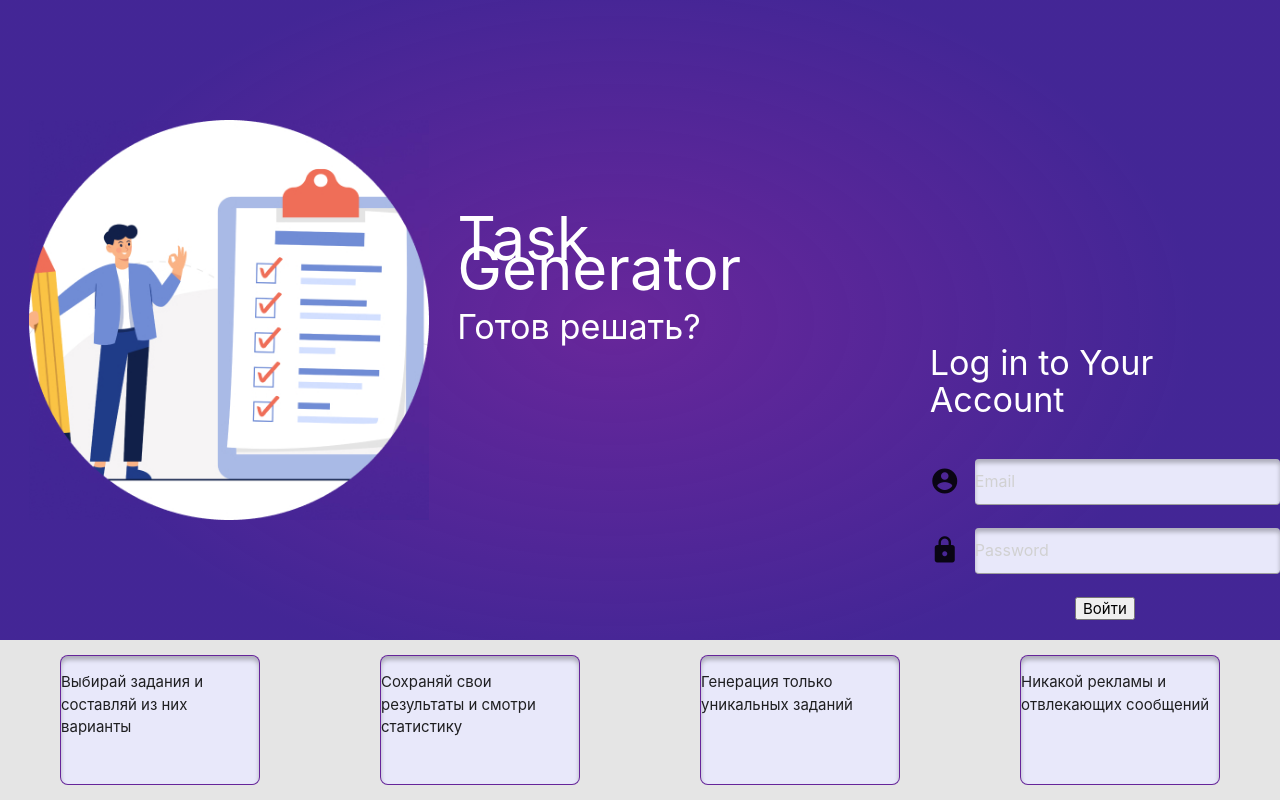
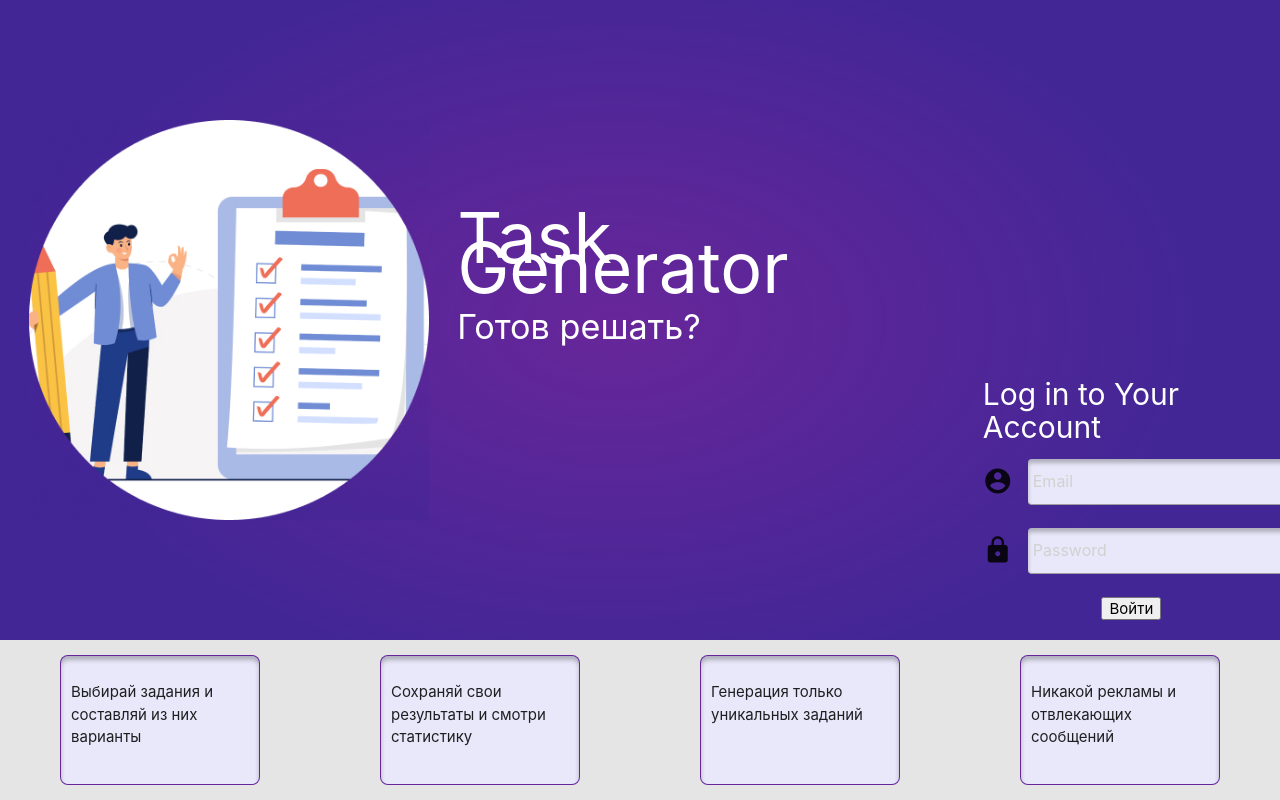
Before and after one commit to AnastasijaShahova/GeneratorTaskForExam, a React (Create React App) app in the folder client/: page /login in a window 1280 px wide. Built offline with nearby package versions, Linux system fonts and the light colour scheme.

Commit message:
change css page

```diff
--- a/client/src/components/ResultModal.js
+++ b/client/src/components/ResultModal.js
@@ -1,7 +1,7 @@
 import React from "react";
 import "../styles/AuthModal.scss";
 
-const ResultModal = ({ active, setActive, trueAnswers, falseAnswers }) => {
+const ResultModal = ({ active, setActive, trueAnswers, falseAnswers, countAll }) => {
     return (
         <div className={active ? "modal active" : "modal"}>
             <div
@@ -10,7 +10,7 @@ const ResultModal = ({ active, setActive, trueAnswers, falseAnswers }) => {
             >
                 <p>Количество правильных ответов: {trueAnswers}</p>
                 <p>Количество неправильных ответов: {falseAnswers}</p>
-                <p>Всего заданий: {trueAnswers + falseAnswers}</p>
+                <p>Всего заданий: {countAll}</p>
 
                 <button onClick={() => setActive(false)}>Закрыть</button>
             </div>
--- a/client/src/pages/QuestionsPage.js
+++ b/client/src/pages/QuestionsPage.js
@@ -92,7 +92,7 @@ const QuestionsPage = () => {
                     <h3>Задание {trueAnswer.number}</h3>
                     <div className="questions__item__text">
                         <p>
-                            {trueAnswer.answerId}. {trueAnswer.text}
+                             {trueAnswer.text}
                         </p>
                     </div>
 
@@ -108,7 +108,7 @@ const QuestionsPage = () => {
                 <button onClick={sendResults}>Отправить</button>
             </div>
 
-            <ResultModal active={active} setActive={setActive} trueAnswers={countTrueAnswer} falseAnswers={countFalseAnswer}/>
+            <ResultModal active={active} setActive={setActive} trueAnswers={countTrueAnswer} falseAnswers={countFalseAnswer} countAll={trueAnswers.length}/>
         </div>
     );
 };
--- a/client/src/styles/AuthPage.scss
+++ b/client/src/styles/AuthPage.scss
@@ -30,6 +30,7 @@
             .authpage__content__info__inputs {
                 align-self: flex-end;
                 input {
+                    padding-left: 5px;
                     background: #e8e8fa;
                     box-shadow: inset 0px 4px 4px rgba(0, 0, 0, 0.25);
                     border-radius: 4px;
@@ -37,7 +38,8 @@
 
                 h4 {
                     color: white;
-                    margin-bottom: 40px;
+                    //margin-bottom: 20px;
+                    font-size: 30px;
                 }
 
                 .button_field {
@@ -55,7 +57,7 @@
                 margin-right: 60px;
 
                 h1 {
-                    font-size: 60px;
+                    font-size: 70px;
                     line-height: 30px;
                 }
 
@@ -83,6 +85,7 @@
         align-items: center;
 
         .authpage__footer__item {
+            padding: 10px;
             width: 200px;
             height: 130px;
             background: #e8e8fa;
--- a/client/src/styles/Questions.scss
+++ b/client/src/styles/Questions.scss
@@ -34,6 +34,7 @@
             background: #e8e8fa;
             box-shadow: inset 0px 4px 4px rgba(0, 0, 0, 0.25);
             border-radius: 4px;
+            padding-left: 5px;
         }
 
         .questions__item__text {
```
